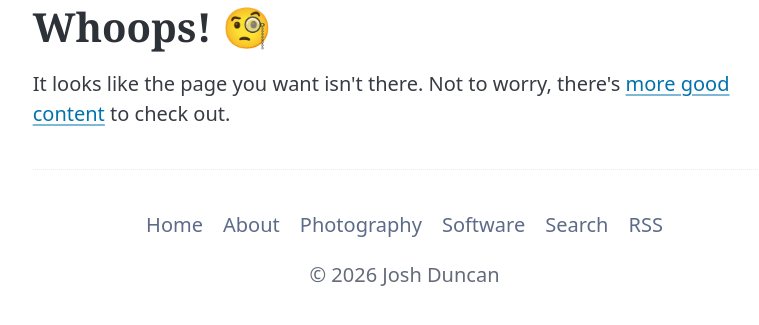
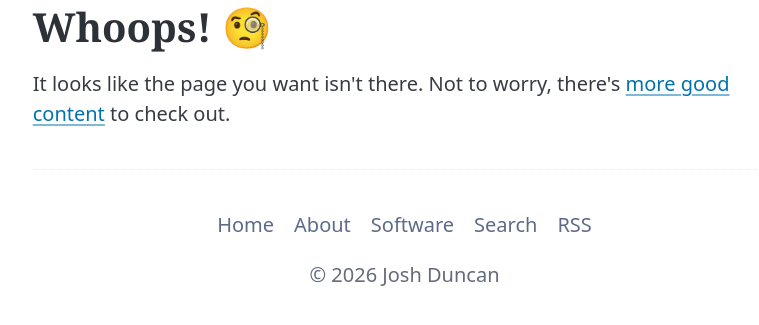
Before and after one commit to joshbduncan/joshbduncan.com, a Flask app: page /tags.html in a window 1280 px wide. Shown: the part 137-462 px from the top of the page, without its empty margins (228-987 px from the left). Run offline with Flask 3, Linux system fonts and the light colour scheme; some libraries are stand-ins or nearby versions; some web fonts are replaced.

Commit message:
Update nav-footer.html
Remove photography link

```diff
--- a/app/templates/nav-footer.html
+++ b/app/templates/nav-footer.html
@@ -5,9 +5,6 @@
         </li>
         <li>
             <a class="secondary" href="{{ url_for('about') }}" {% if request.path==url_for("about") %}aria-current="page" {% endif %}>About</a>
-        </li>
-        <li>
-            <a class="secondary" href="{{ url_for('photography') }}" {% if request.path==url_for("photography") %}aria-current="page" {% endif %}>Photography</a>
         </li>
         <li>
             <a class="secondary" href="{{ url_for('software') }}" {% if request.path==url_for("software") %}aria-current="page" {% endif %}>Software</a>
```
